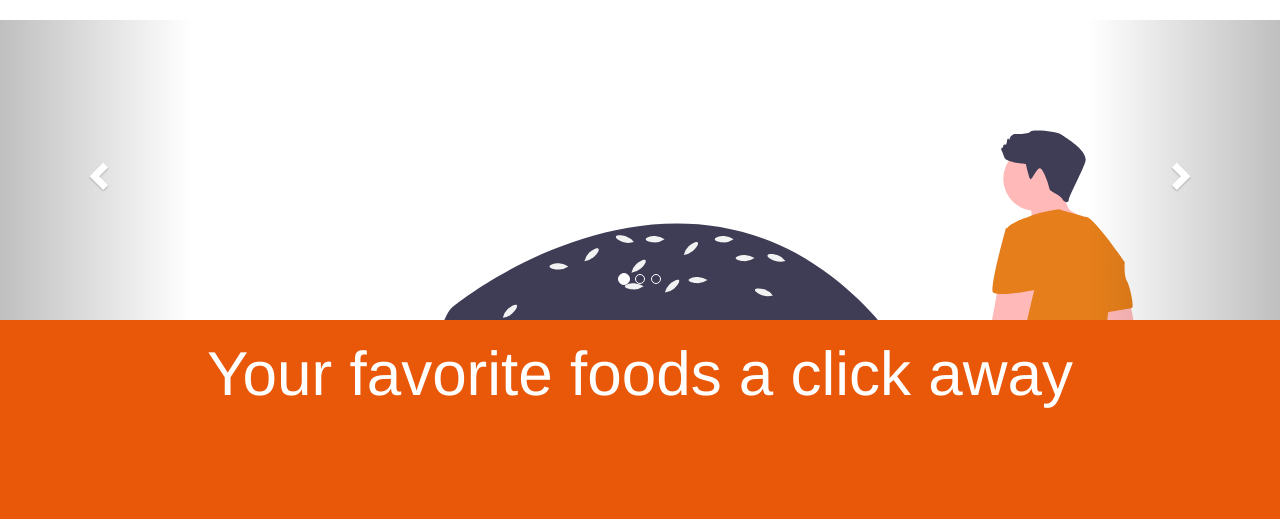
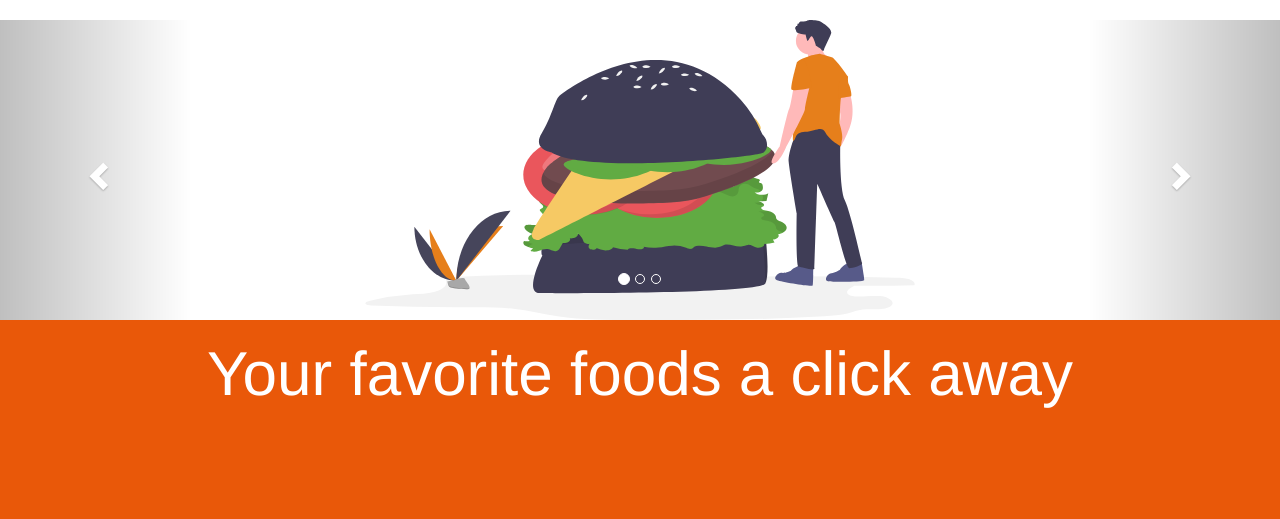
Before and after one commit to ginadivina/taste-buddy, a Flask app: page / in a window 1280 px wide. Shown: the part 52-571 px from the top of the page. Before the commit the page ends 460 px from the top, so only its background shows below. Run offline with Flask 2, Linux system fonts and the light colour scheme; some libraries are stand-ins or nearby versions.

Commit message:
Update sizing

```diff
--- a/app/templates/base.html
+++ b/app/templates/base.html
@@ -54,15 +54,15 @@
     <!-- Wrapper for slides -->
     <div class="carousel-inner" >
         <div class="item active">
-            <img src="./static/hamburger.svg" style="width:100%; height:920px">
+            <img src="./static/hamburger.svg" style="width:100%; height:70%">
         </div>
 
         <div class="item">
-            <img src="./static/icecream.svg" style="width:100%; height:920px">
+            <img src="./static/icecream.svg" style="width:100%; height:70%">
         </div>
 
         <div class="item">
-            <img src="./static/tasting.svg" style="width:100%; height:920px">
+            <img src="./static/tasting.svg" style="width:100%; height:70%">
         </div>
     </div>
 
@@ -76,7 +76,7 @@
         <span class="sr-only">Next</span>
     </a>
 </div>
-<div class='container' style="width:100%; height:720px">
+<div class='container' style="width:100%; height:920px">
     <div class="row" style ='background-color: #e95809; height:100%'>
         <h1 style="color: #ffffff; font-size:62px" class="text-center">Your favorite foods a click away</h1>
     </div>
```
